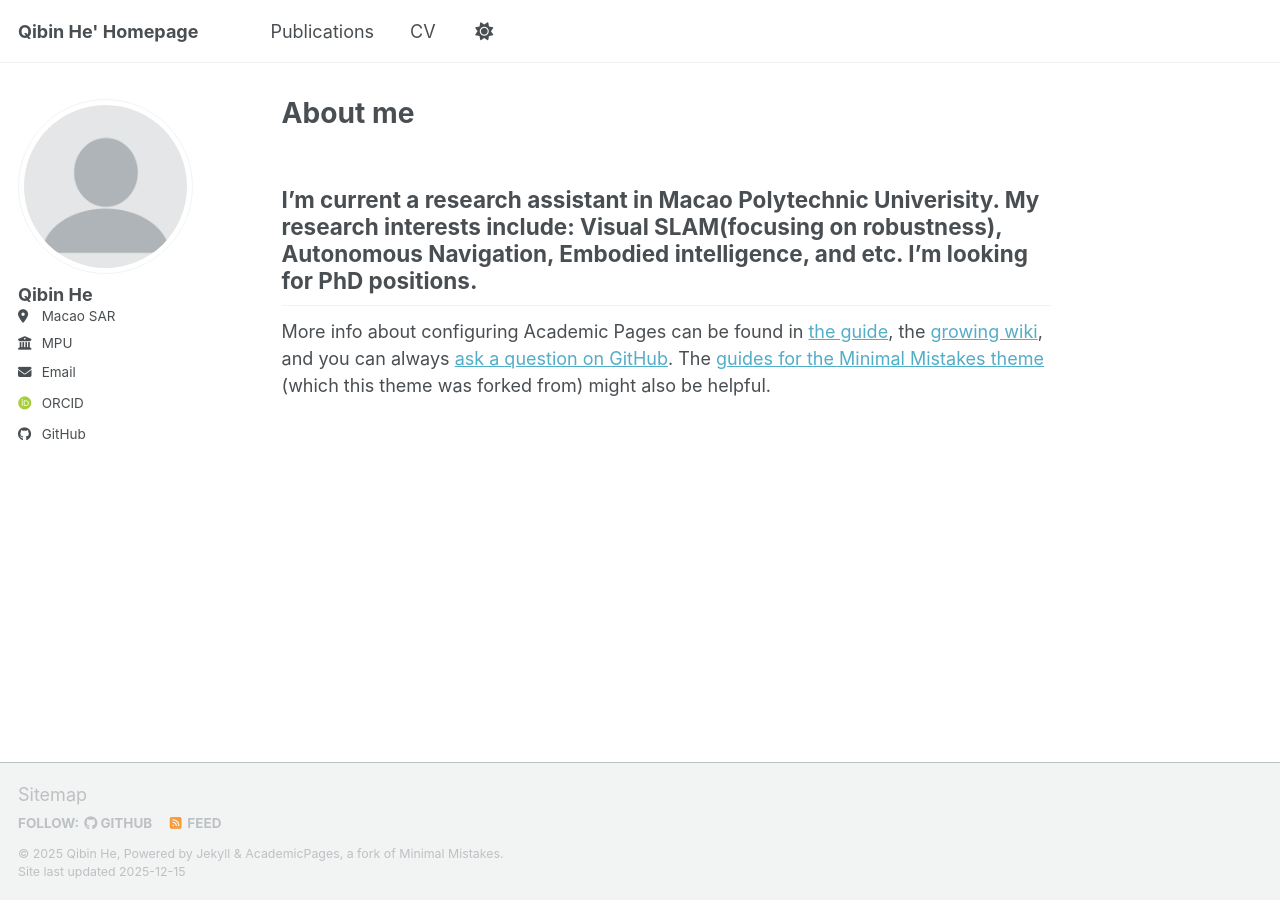
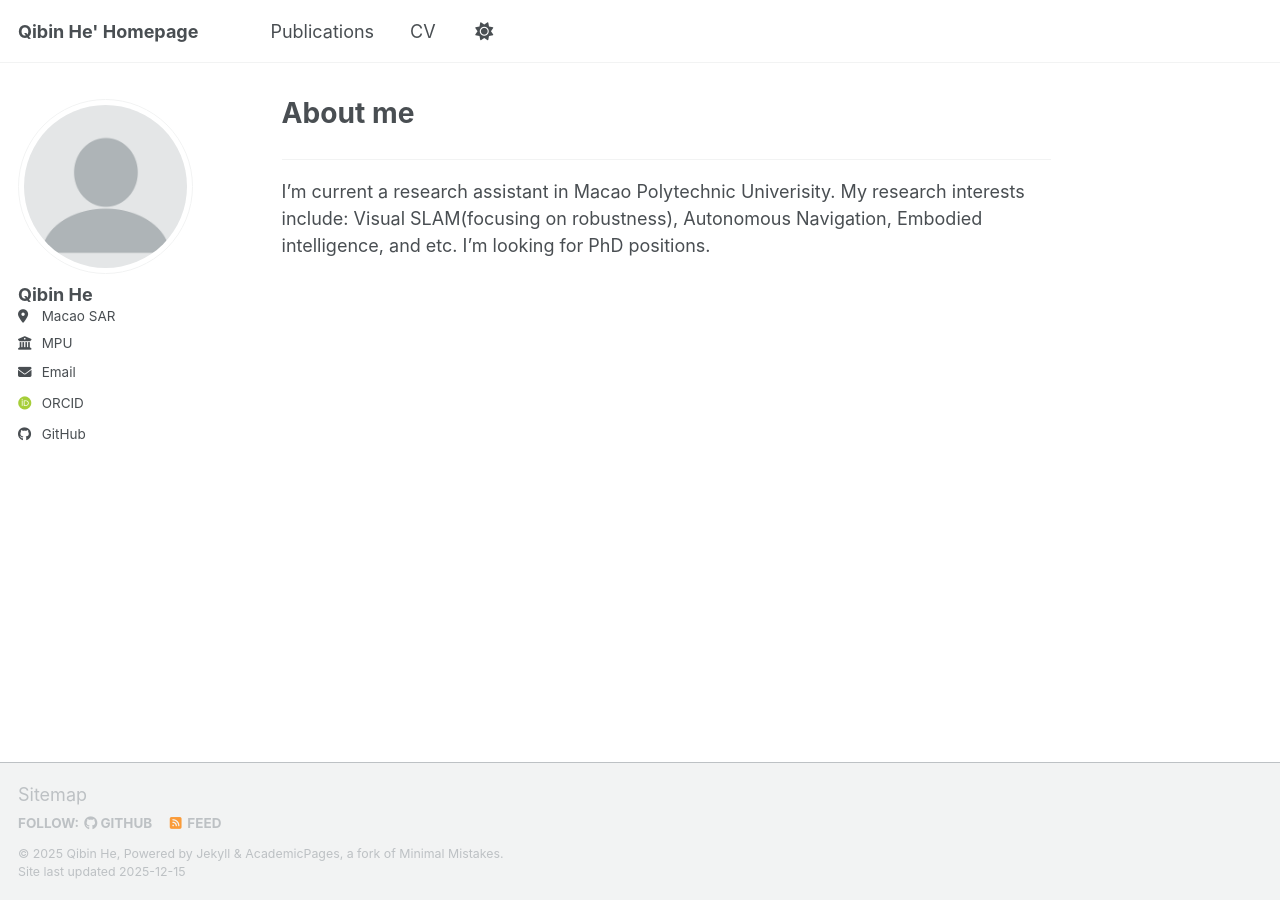
Before and after one commit to MECHA-HE/MECHA-HE.github.io, a Jekyll site: the page built from _pages/about.md, in a window 1280 px wide. Built offline with Jekyll 4.4.1, drawn with Linux system fonts in a browser that asks for light colours; some web fonts are replaced; a script bundle is joined from its source files by our own code; library files that are not in the unit come from our copies.

Commit message:
Update about.md

```diff
--- a/_pages/about.md
+++ b/_pages/about.md
@@ -7,6 +7,6 @@
   - /about.html
 ---
 
+------
+
 I'm current a research assistant in Macao Polytechnic Univerisity. My research interests include: Visual SLAM(focusing on robustness), Autonomous Navigation, Embodied intelligence, and etc. I'm looking for PhD positions.
-------
-More info about configuring Academic Pages can be found in [the guide](https://academicpages.github.io/markdown/), the [growing wiki](https://github.com/academicpages/academicpages.github.io/wiki), and you can always [ask a question on GitHub](https://github.com/academicpages/academicpages.github.io/discussions). The [guides for the Minimal Mistakes theme](https://mmistakes.github.io/minimal-mistakes/docs/configuration/) (which this theme was forked from) might also be helpful.
```
